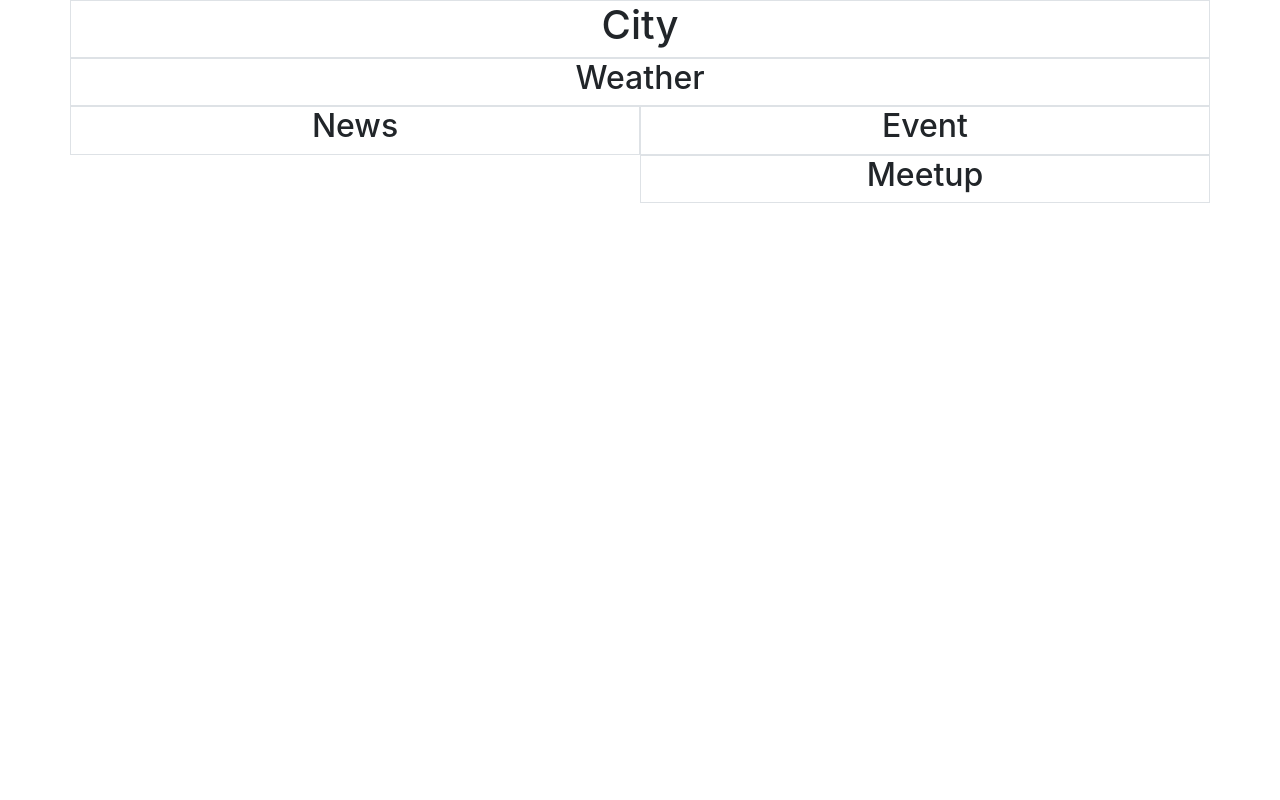
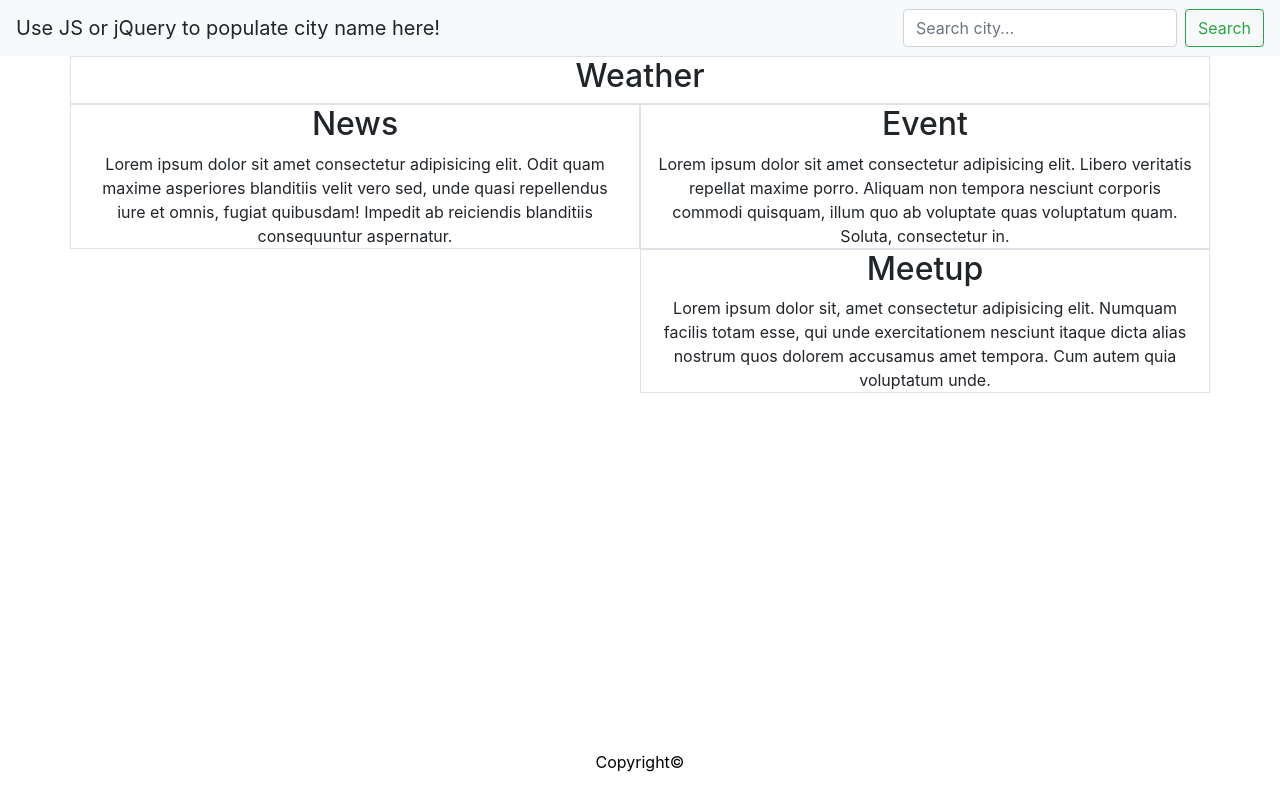
Before and after one commit to kyleoliveri/Group-Project-1, a plain HTML site: page information.html in a window 1280 px wide. Drawn offline with nearby package versions, Linux system fonts and the light colour scheme.

Commit message:
Updated html and css

```diff
--- a/assets/css/style.css
+++ b/assets/css/style.css
@@ -1,3 +1,8 @@
+/***   MAIN   ***/
+html, body {
+  height: 100%;
+  margin: 0;
+}
 #backgroundimg {
     background: url(../images/worldmap.jpg) no-repeat center center fixed;
     -webkit-background-size: cover;
@@ -5,3 +10,28 @@
     -o-background-size: cover;
     background-size: cover;
   }
+.wrapper {
+    min-height: 100%;
+    margin-bottom: -50px;
+}
+.footer,
+.push {
+  color: white;
+  height: 50px;
+}
+#footerInfo {
+  color: black
+}
+
+
+/*** BODY ***/
+.travelApp {
+  color: white;
+  margin-top: 350px;
+}
+.enterCity {
+  border-radius: 4px;
+}
+.searchButton {
+  margin-top: 10px;
+}
--- a/assets/javascript/app.js
+++ b/assets/javascript/app.js
@@ -0,0 +1,4 @@
+
+
+ // NY TIMES queryURL for API
+ var queryURL = "https://api.nytimes.com/svc/search/v2/articlesearch.json?";
--- a/information.html
+++ b/information.html
@@ -14,13 +14,19 @@
 </head>
 
 <body id="info-page-bgkd">
+
+<div class="wrapper">
+
+        <nav class="navbar navbar-light bg-light">
+            <a class="navbar-brand" id="cityNameNav">Use JS or jQuery to populate city name here!</a>
+                <form class="form-inline">
+                  <input class="form-control mr-sm-2" type="search" placeholder="Search city..." aria-label="Search">
+                  <button class="btn btn-outline-success my-2 my-sm-0" type="submit">Search</button>
+                </form>
+        </nav>
+
     <div class="container text-center">
-        <!-- CITY SECTION (HEADER) -->
-        <div class="row">
-            <div class="col border">
-                <h1>City</h1>
-            </div>
-        </div>
+
         <!-- WEATHER SECTION -->
         <div class="row">
             <div class="col border" id="weather">
@@ -31,11 +37,13 @@
             <!-- NEWS SECTION -->
             <div class="col-6 border" id="news">
                 <h2>News</h2>
+                Lorem ipsum dolor sit amet consectetur adipisicing elit. Odit quam maxime asperiores blanditiis velit vero sed, unde quasi repellendus iure et omnis, fugiat quibusdam! Impedit ab reiciendis blanditiis consequuntur aspernatur.
             </div>
 
             <!-- EVENT SECTION -->
             <div class="col-6 border" id="event">
                 <h2>Event</h2>
+                Lorem ipsum dolor sit amet consectetur adipisicing elit. Libero veritatis repellat maxime porro. Aliquam non tempora nesciunt corporis commodi quisquam, illum quo ab voluptate quas voluptatum quam. Soluta, consectetur in.
             </div>
 
             <div class="w-100"></div>
@@ -47,12 +55,25 @@
             <!-- MEETUP SECTION -->
             <div class="col-6 border" id="meetup">
                 <h2>Meetup</h2>
+                Lorem ipsum dolor sit, amet consectetur adipisicing elit. Numquam facilis totam esse, qui unde exercitationem nesciunt itaque dicta alias nostrum quos dolorem accusamus amet tempora. Cum autem quia voluptatum unde.
             </div>
 
         </div>
     </div>
 
-    <!-- Optional JavaScript -->
+<div class="push"></div>
+</div>
+
+<footer class="footer text-center" id="footerInfo">
+
+    Copyright&copy;
+    <p class="footerDev"></p>
+
+</footer>
+
+    <!-- JavaScript -->
+    <script src="assets/javascript/app.js"></script>
+
     <!-- jQuery first, then Popper.js, then Bootstrap JS -->
     <script src="https://code.jquery.com/jquery-3.3.1.slim.min.js"
         integrity="sha384-q8i/X+965DzO0rT7abK41JStQIAqVgRVzpbzo5smXKp4YfRvH+8abtTE1Pi6jizo"
```
Also changed, not shown: index.html (+19 -6 lines).
